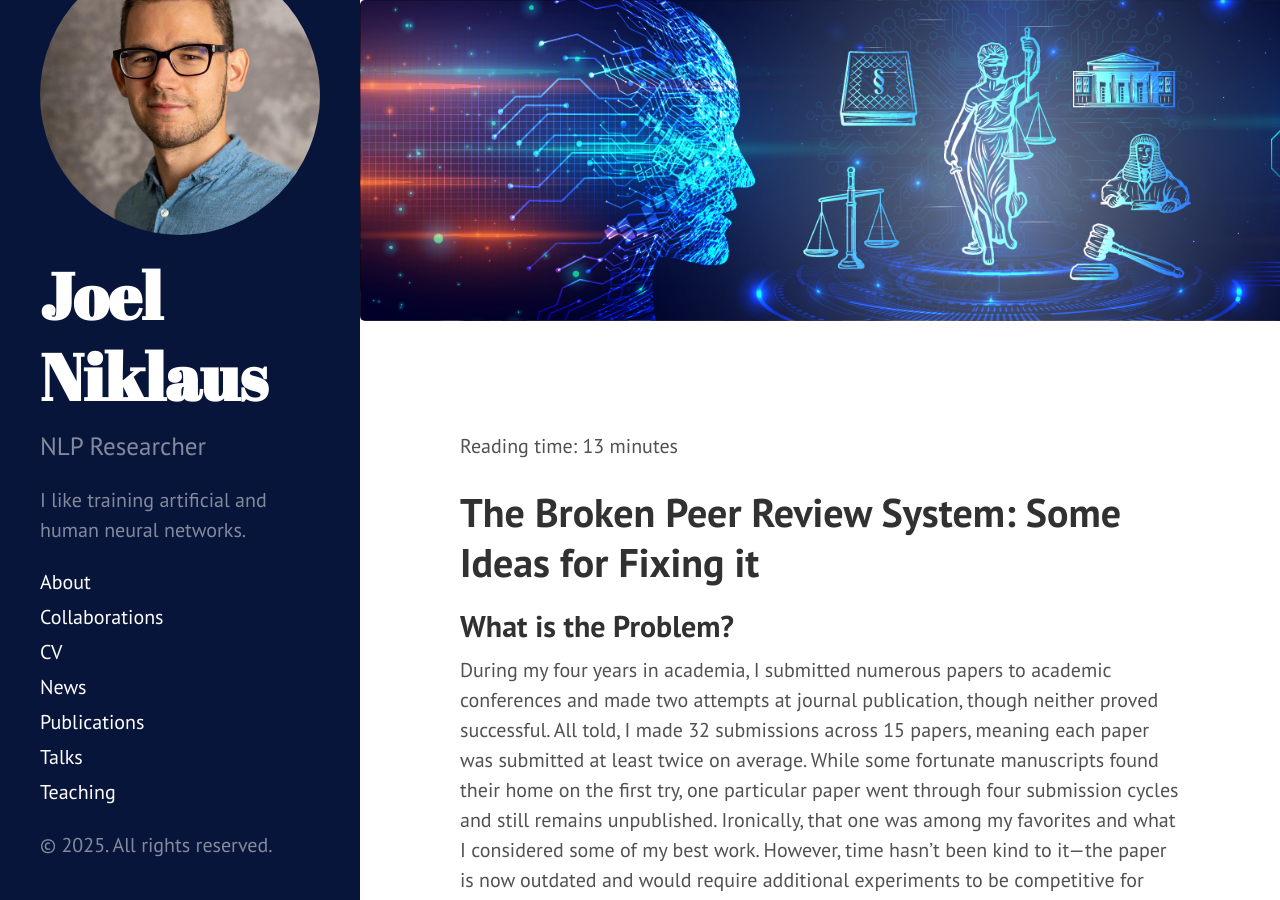
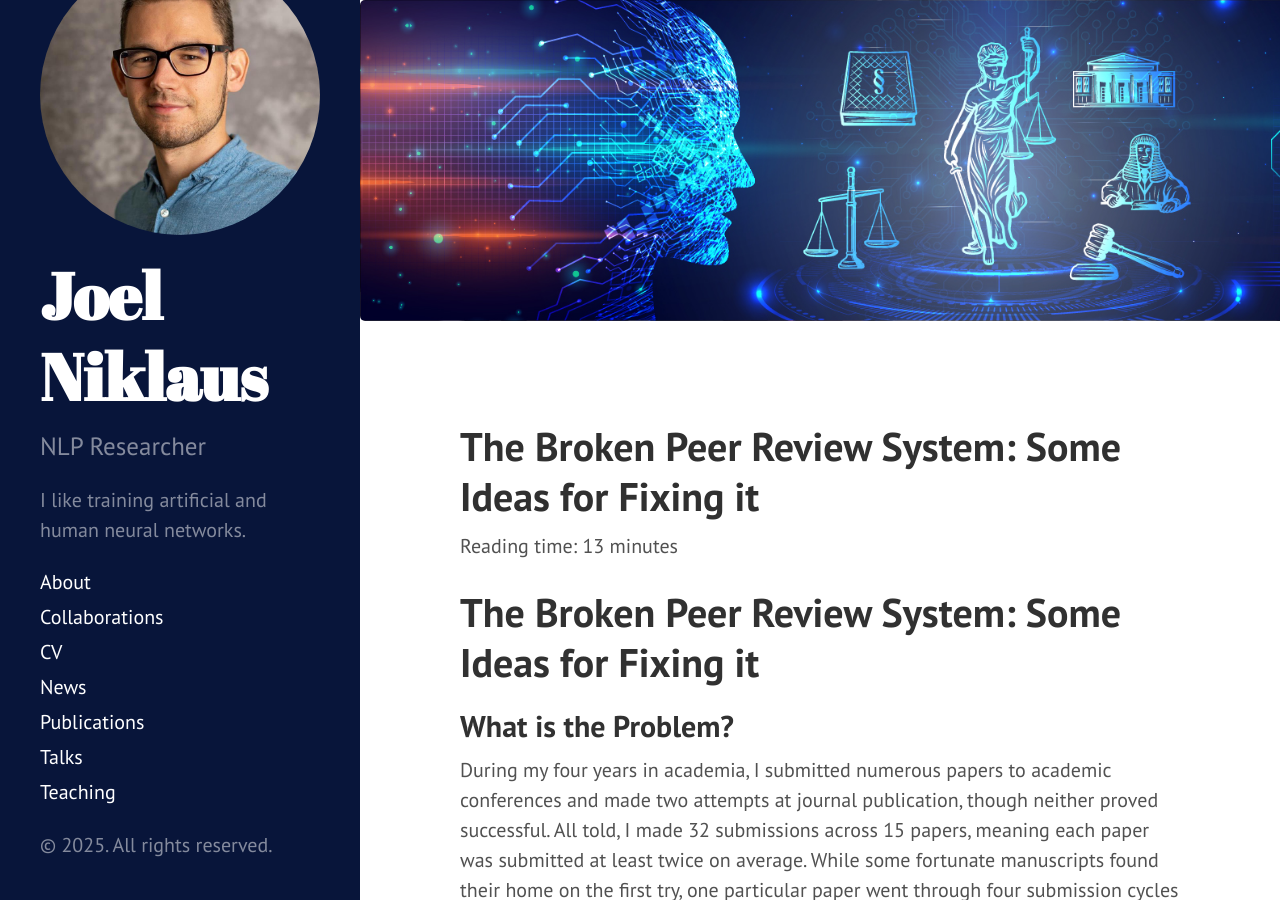
Before and after one commit to JoelNiklaus/joelniklaus.github.io, a Jekyll site: the page built from _posts/2024-10-24-ideas-for-peer-review-system.md, in a window 1280 px wide and 900 px high. Built offline with Jekyll 4.4.1, drawn with Linux system fonts in a browser that asks for light colours; a style sheet for code colours, icons or effects is not loaded.

Commit message:
fixed issues with semicolons

```diff
--- a/_posts/2024-10-24-ideas-for-peer-review-system.md
+++ b/_posts/2024-10-24-ideas-for-peer-review-system.md
@@ -1,6 +1,6 @@
 ---
 layout: post
-title: The Broken Peer Review System: Some Ideas for Fixing it
+title: "The Broken Peer Review System: Some Ideas for Fixing it"
 date: 2024-08-17
 ---
 
```
Also changed, not shown: index.md (+2 -1 lines).
